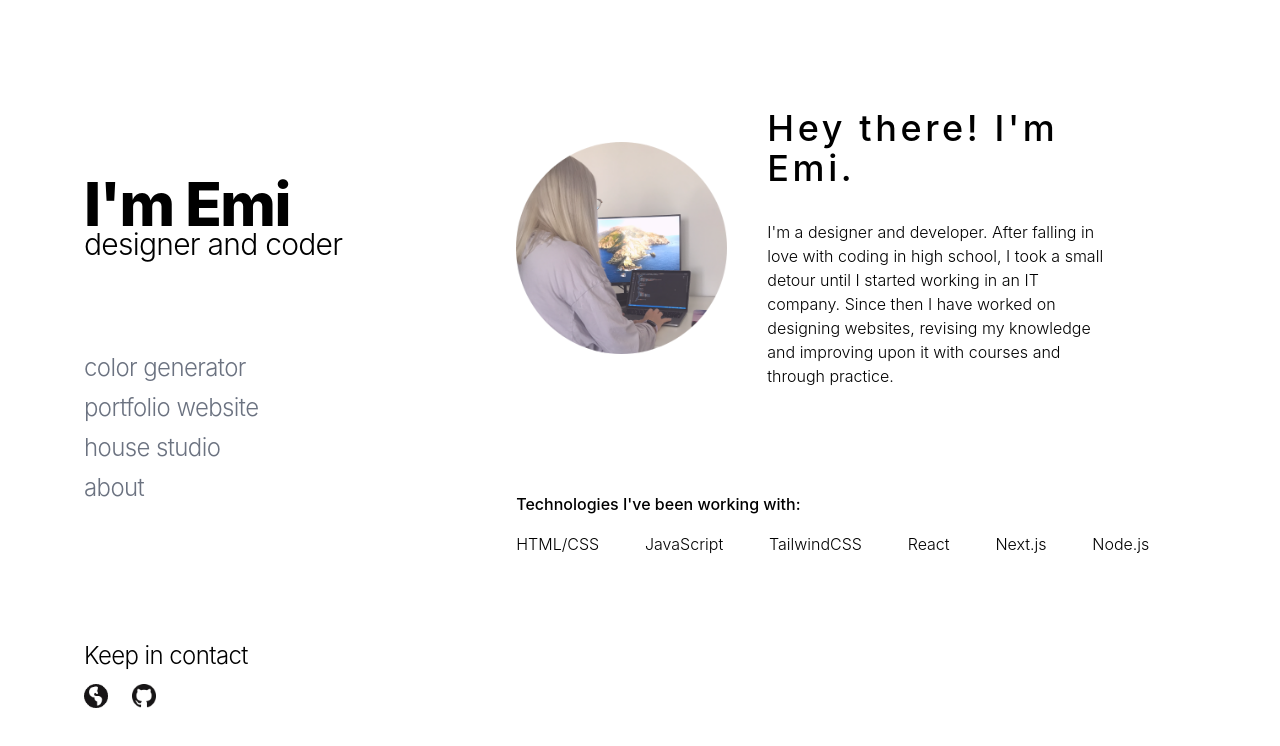
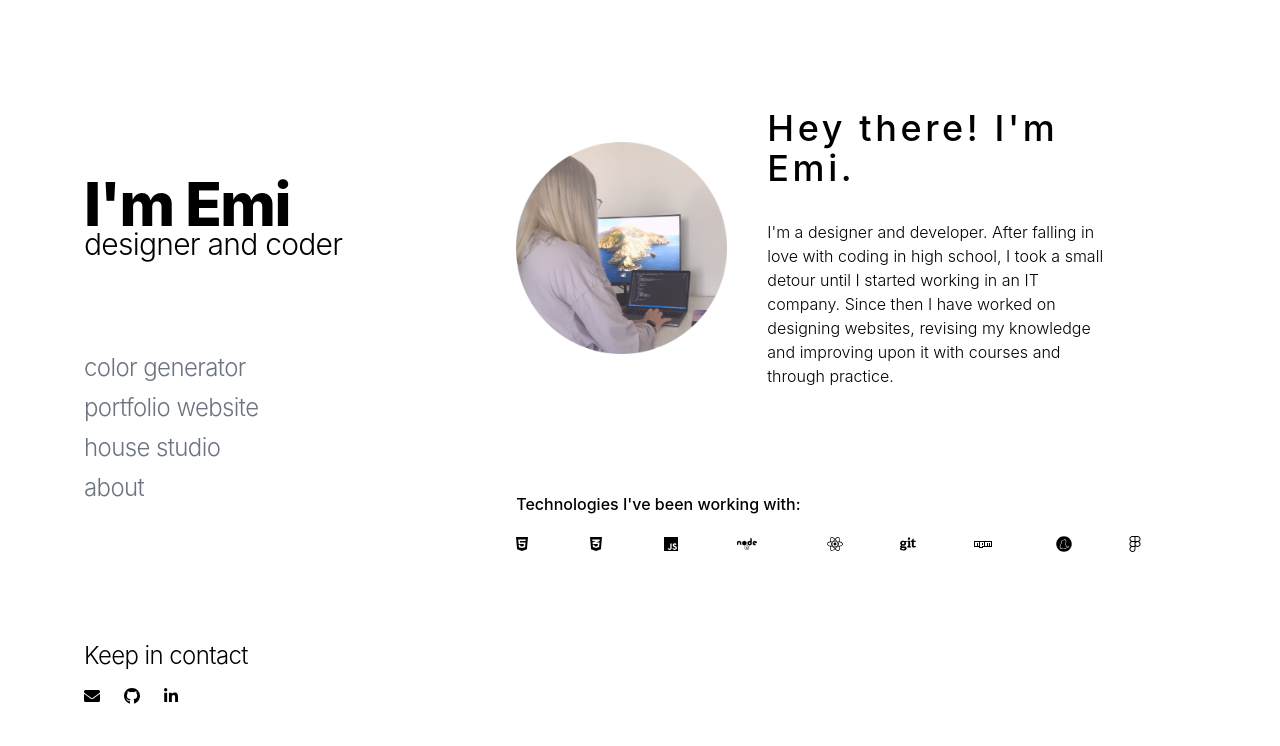
Before and after one commit to e-cmt/emi-codes, a Next.js app: page /about in a window 1280 px wide. Shown: the top 746 px of the page. Built offline with nearby package versions, Linux system fonts and the light colour scheme.

Commit message:
Icons update

```diff
--- a/components/layout.js
+++ b/components/layout.js
@@ -2,6 +2,9 @@ import Head from "next/head";
 import styles from "./layout.module.css";
 import Image from "next/image";
 import Link from "next/link";
+import { FontAwesomeIcon } from "@fortawesome/react-fontawesome";
+import { faEnvelope } from "@fortawesome/free-solid-svg-icons";
+import { faGithub, faLinkedinIn } from "@fortawesome/free-brands-svg-icons";
 
 const name = "I'm Emi";
 const lead = "designer and coder";
@@ -55,21 +58,21 @@ export default function Layout({ children }) {
           <div className="inline-block icon">
             <Link href="mailto:emicodes01@gmail.com">
               <a>
-                <Image src="/images/web_icon.png" width={24} height={24} />
+                <FontAwesomeIcon className="h-6 w-6" icon={faEnvelope} />
               </a>
             </Link>
           </div>
-          {/* <div className="inline-block m-2 icon">
-            <Image src="/images/Instagram.png" width={24} height={24} />
-          </div> */}
           <div className="inline-block icon">
             <Link href="https://github.com/e-cmt">
               <a>
-                <Image
-                  src="/images/GitHub-Mark-32px.png"
-                  width={24}
-                  height={24}
-                />
+                <FontAwesomeIcon className="h-6 w-6" icon={faGithub} />
+              </a>
+            </Link>
+          </div>
+          <div className="inline-block icon">
+            <Link href="https://linkedin.com/in/emi-t">
+              <a>
+                <FontAwesomeIcon className="h-6 w-5" icon={faLinkedinIn} />
               </a>
             </Link>
           </div>
--- a/pages/about.js
+++ b/pages/about.js
@@ -1,6 +1,18 @@
 import Head from "next/head";
 import Link from "next/link";
 import Layout from "../components/layout";
+import { FontAwesomeIcon } from "@fortawesome/react-fontawesome";
+import {
+  faHtml5,
+  faCss3Alt,
+  faJs,
+  faNode,
+  faReact,
+  faFigma,
+  faGit,
+  faNpm,
+  faYarn,
+} from "@fortawesome/free-brands-svg-icons";
 
 export default function About() {
   return (
@@ -31,12 +43,33 @@ export default function About() {
           Technologies I've been working with:
         </h6>
         <ul className="flex flex-col lg:flex-row justify-between text-base font-light pb-12">
-          <li className="pb-1">HTML/CSS</li>
-          <li className="pb-1">JavaScript</li>
-          <li className="pb-1">TailwindCSS</li>
-          <li className="pb-1">React</li>
-          <li className="pb-1">Next.js</li>
-          <li className="pb-1">Node.js</li>
+          <li className="h-6 w-6 pb-1">
+            <FontAwesomeIcon icon={faHtml5} />
+          </li>
+          <li className="h-6 w-6 pb-1">
+            <FontAwesomeIcon icon={faCss3Alt} />
+          </li>
+          <li className="h-6 w-6 pb-1">
+            <FontAwesomeIcon icon={faJs} />
+          </li>
+          <li className="h-6 w-10 pb-1">
+            <FontAwesomeIcon icon={faNode} />
+          </li>
+          <li className="h-6 w-6 pb-1">
+            <FontAwesomeIcon icon={faReact} />
+          </li>
+          <li className="h-6 w-6 pb-1">
+            <FontAwesomeIcon icon={faGit} />
+          </li>
+          <li className="h-6 w-8 pb-1">
+            <FontAwesomeIcon icon={faNpm} />
+          </li>
+          <li className="h-6 w-6 pb-1">
+            <FontAwesomeIcon icon={faYarn} />
+          </li>
+          <li className="h-6 w-5 pb-1">
+            <FontAwesomeIcon icon={faFigma} />
+          </li>
         </ul>
         <Link className="pb-4" href="/">
           <a className="underline text-base font-medium block sm:hidden">
```
Also changed, not shown: package.json (+6 -1 lines), 1 other file (tests, documents, lock files or other folders).
